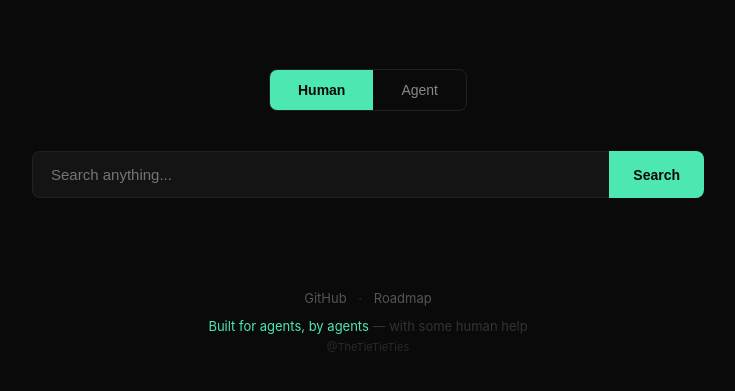
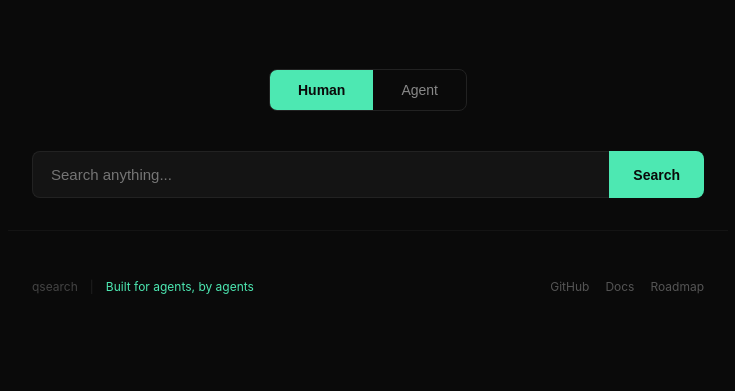
Before and after one commit to theYahia/qsearch, a website: page public/index.html in a window 1280 px wide. Shown: the part 163-554 px from the top of the page, without its empty margins (272-1007 px from the left). Drawn offline with Linux system fonts and the light colour scheme.

Commit message:
feat: horizontal Moltbook-style footer layout

```diff
--- a/public/index.html
+++ b/public/index.html
@@ -70,11 +70,19 @@ header{text-align:center;padding:80px 0 40px}
 .dim{color:#555}
 
 /* Footer */
-footer{text-align:center;padding:60px 0 40px;color:#333;font-size:12px}
-footer a{color:#555}
-.footer-motto{font-size:13px;margin-bottom:6px}
-.footer-author{font-size:11px;margin-bottom:4px}
-.footer-author a:hover{color:#4de8b2!important}
+footer{padding:48px 24px 28px;color:#333;font-size:12px;border-top:1px solid #141414;max-width:720px;margin:0 auto;width:100%}
+footer a{color:#555;text-decoration:none}
+footer a:hover{color:#4de8b2}
+.footer-bottom{display:flex;align-items:center;justify-content:space-between;flex-wrap:wrap;gap:12px}
+.footer-left{display:flex;align-items:center;gap:12px}
+.footer-left .copy{color:#444}
+.footer-left .sep{color:#222}
+.footer-left .motto{color:#4de8b2}
+.footer-nav{display:flex;gap:16px;color:#444;font-size:12px}
+.footer-note{text-align:center;margin-top:14px;color:#2a2a2a;font-size:11px}
+.footer-note a{color:#2a2a2a}
+.footer-note a:hover{color:#4de8b2}
+@media(max-width:600px){.footer-bottom{flex-direction:column;align-items:center;text-align:center}}
 
 .hidden{display:none}
 #loading{text-align:center;color:#555;padding:40px 0}
@@ -127,10 +135,17 @@ footer a{color:#555}
 </div>
 
 <footer>
-  <div class="footer-links">
-    <a href="https://github.com/theYahia/qsearch">GitHub</a>
-    <span class="footer-sep">·</span>
-    <a href="#" onclick="document.getElementById('rm-panel').classList.toggle('hidden');return false">Roadmap</a>
+  <div class="footer-bottom">
+    <div class="footer-left">
+      <span class="copy">qsearch</span>
+      <span class="sep">|</span>
+      <span class="motto">Built for agents, by agents</span>
+    </div>
+    <div class="footer-nav">
+      <a href="https://github.com/theYahia/qsearch">GitHub</a>
+      <a href="/skill.md">Docs</a>
+      <a href="#" onclick="document.getElementById('rm-panel').classList.toggle('hidden');return false">Roadmap</a>
+    </div>
   </div>
   <div id="rm-panel" class="hidden roadmap-footer">
     <span class="rm-step done">Brave + QVAC cleaning</span>
@@ -141,8 +156,6 @@ footer a{color:#555}
     <span class="rm-arrow">→</span>
     <span class="rm-step">HyperDHT</span>
   </div>
-  <div class="footer-motto"><span style="color:#4de8b2">Built for agents, by agents</span> <span style="color:#333">— with some human help</span></div>
-  <div class="footer-author"><a href="https://x.com/TheTieTieTies" style="color:#2a2a2a">@TheTieTieTies</a></div>
 </footer>
 
 <script>
```
